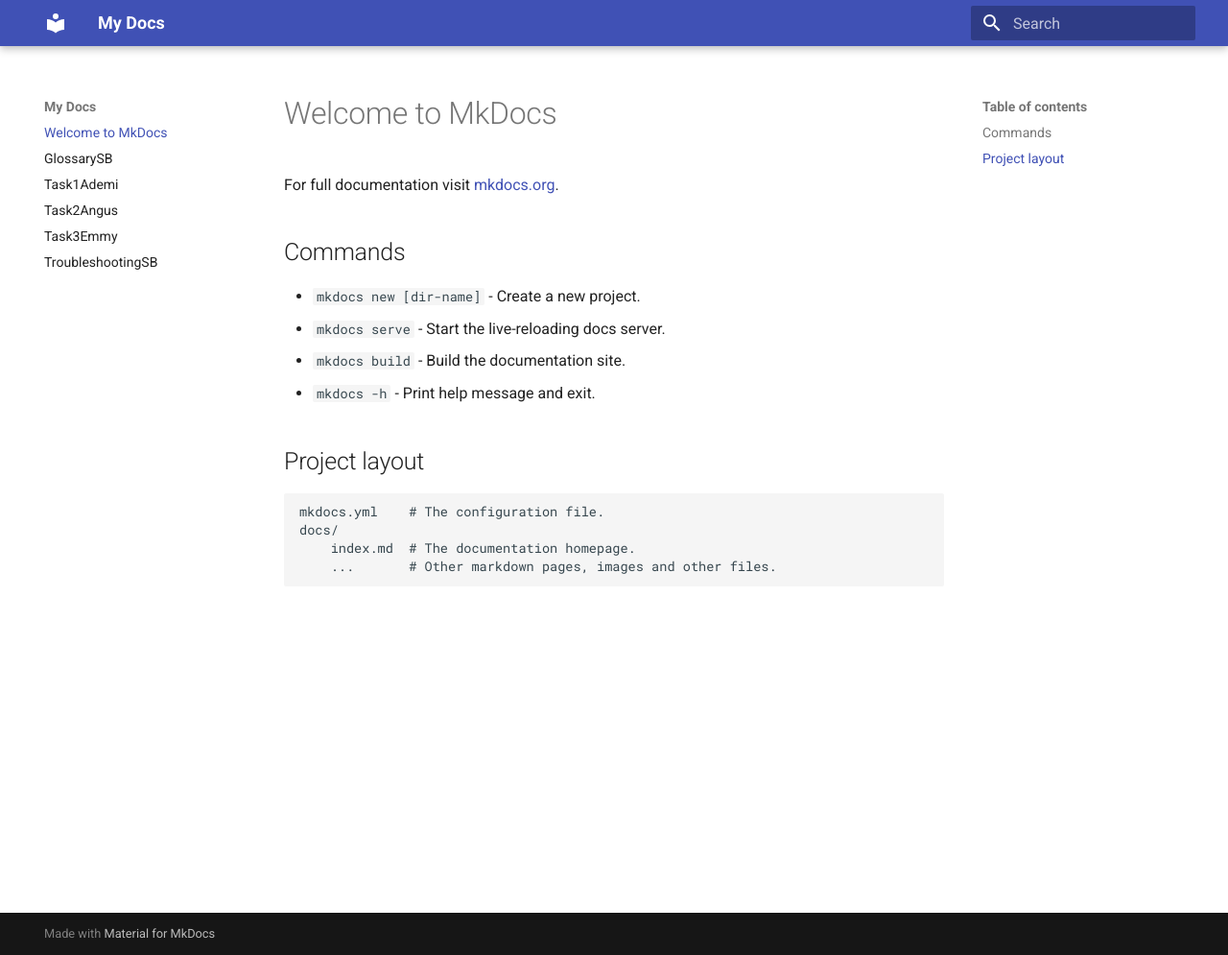
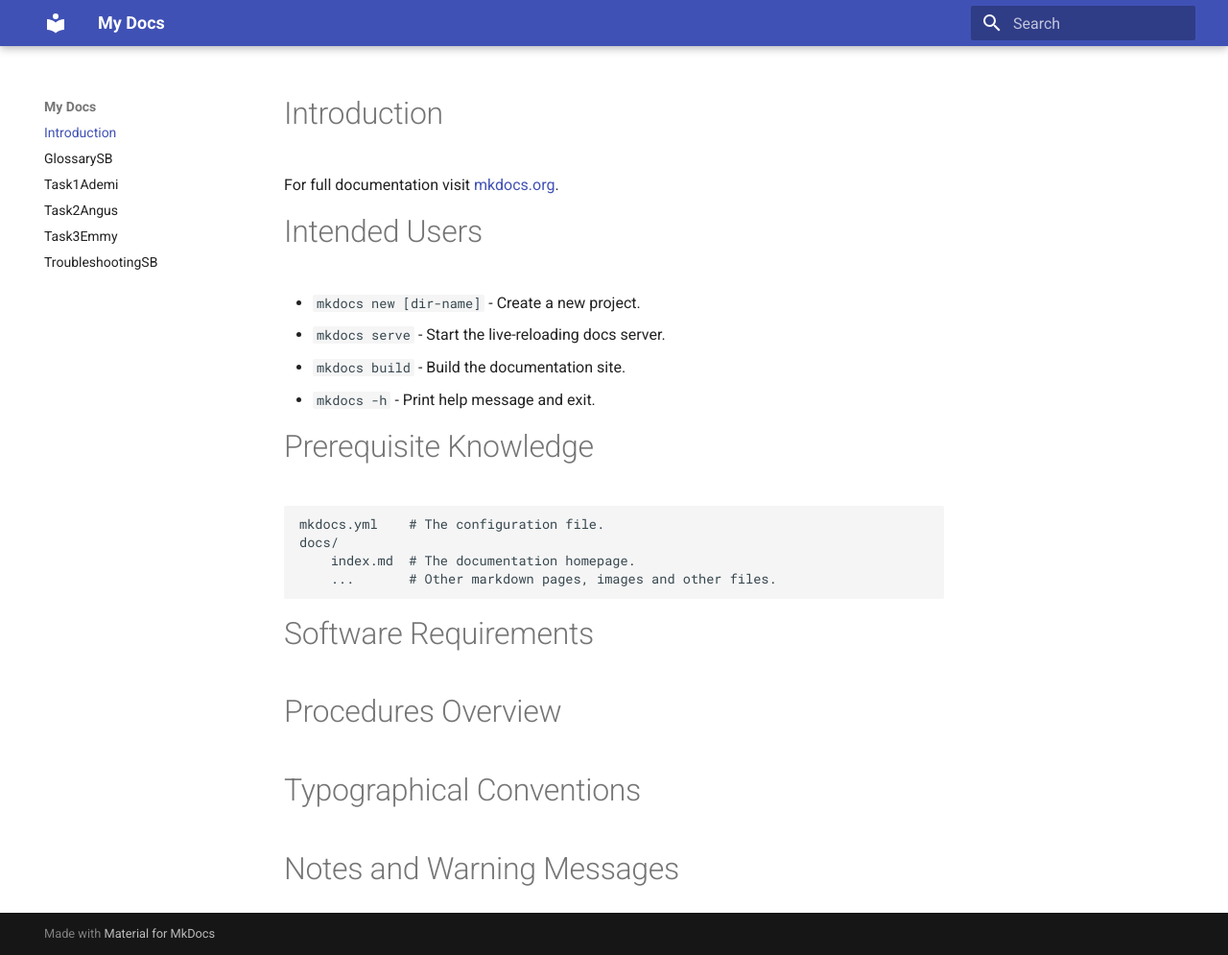
Before and after one commit to tastytough/COMP2116-UserDocs, an MkDocs documentation site: the page built from docs/index.md, in a window 1280 px wide and 995 px high. Shown: the whole window at 96% size. Built offline with MkDocs 1.6.1 and Material for MkDocs 9.7.7, drawn with Linux system fonts in a browser that asks for light colours.

Commit message:
set index.md

```diff
--- a/docs/index.md
+++ b/docs/index.md
@@ -1,17 +1,28 @@
-# Welcome to MkDocs
+# Introduction
 
 For full documentation visit [mkdocs.org](https://www.mkdocs.org).
 
-## Commands
+# Intended Users
 
 * `mkdocs new [dir-name]` - Create a new project.
 * `mkdocs serve` - Start the live-reloading docs server.
 * `mkdocs build` - Build the documentation site.
 * `mkdocs -h` - Print help message and exit.
 
-## Project layout
+# Prerequisite Knowledge
 
     mkdocs.yml    # The configuration file.
     docs/
         index.md  # The documentation homepage.
         ...       # Other markdown pages, images and other files.
+
+# Software Requirements
+
+
+
+# Procedures Overview
+
+
+# Typographical Conventions
+
+# Notes and Warning Messages
```
